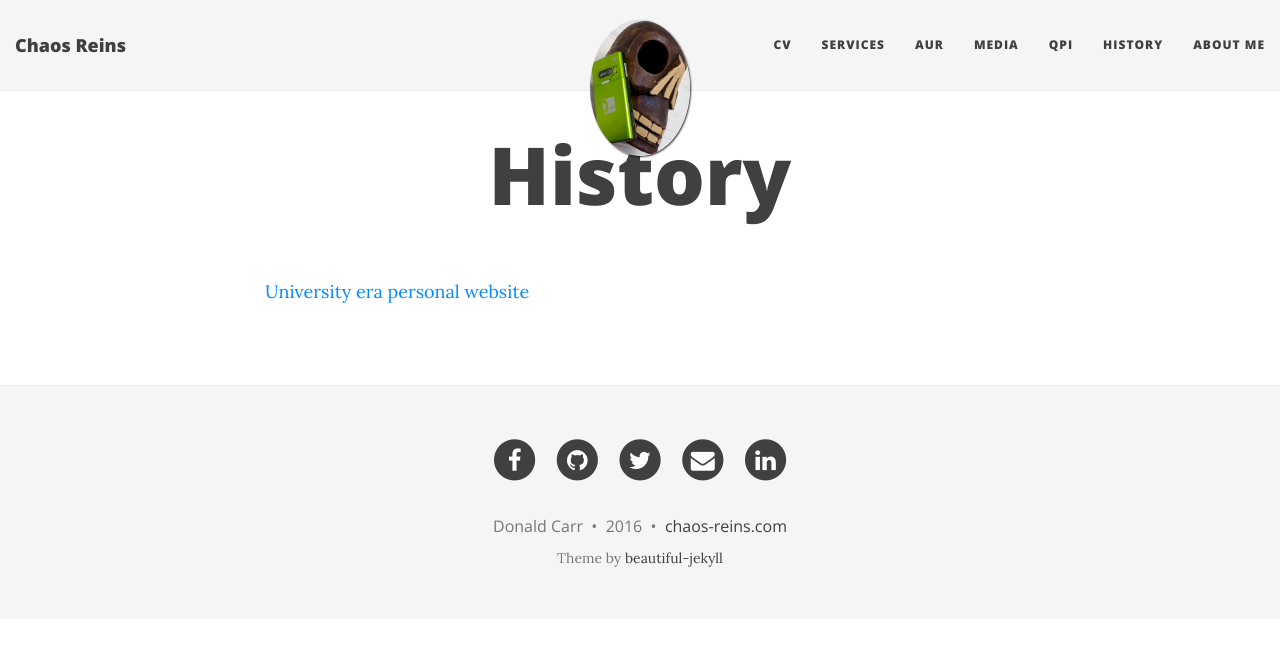
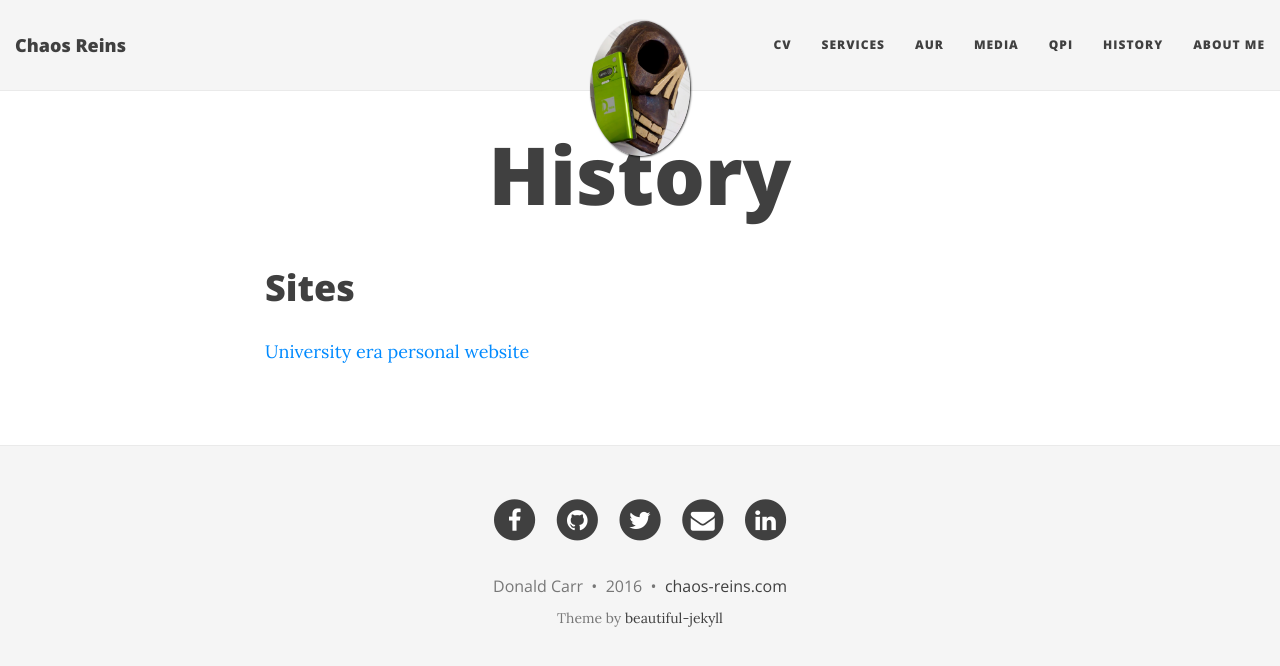
Before and after one commit to sirspudd/sirspudd.github.io, a Jekyll site: the page built from pages/history.md, in a window 1280 px wide. Shown: the top 666 px of the page. Built offline with Jekyll 4.4.1, drawn with Linux system fonts in a browser that asks for light colours; nearby versions of some CDN libraries.

Commit message:
Add sites header
Change-Id: I12b8e5d32c60f0c725a7c2290c128817758c1ac9

```diff
--- a/pages/history.md
+++ b/pages/history.md
@@ -4,4 +4,6 @@ title: History
 permalink: /history/
 ---
 
+# Sites
+
 [University era personal website](http://www.cs.ru.ac.za/research/g02c0108)
```
